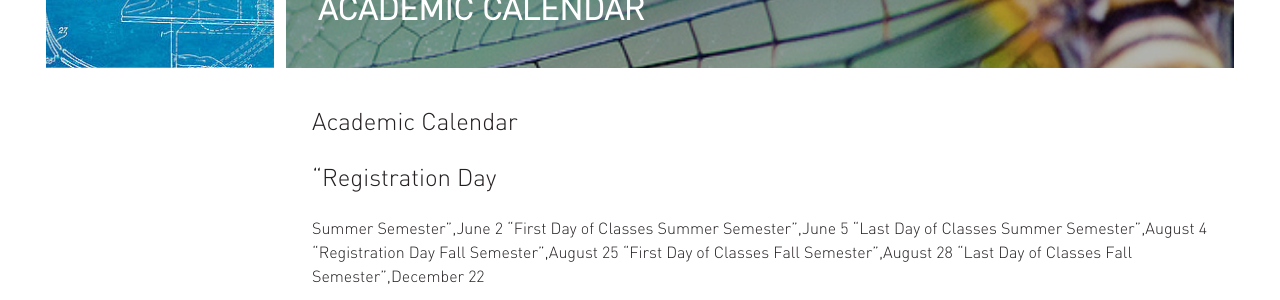
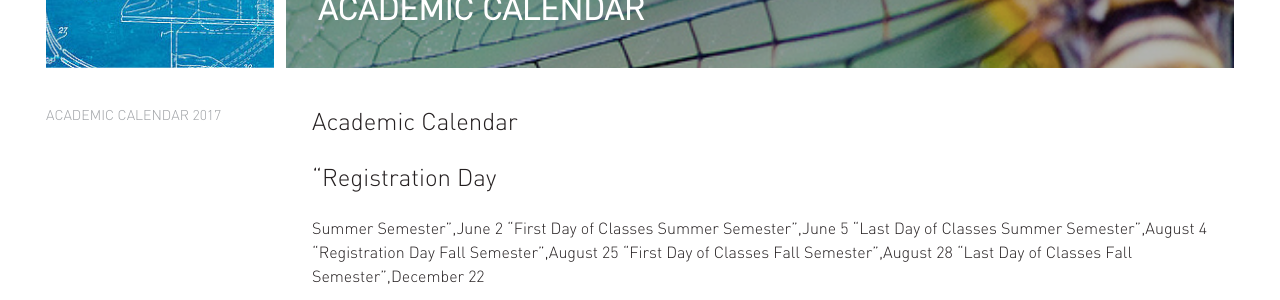
Before and after one commit to akritibhusal/MiamiCollegeofDesign, a Jekyll site: the page built from program/academic-calendar.markdown, in a window 1280 px wide. Shown: the part 366-666 px from the top of the page. Built offline with Jekyll 4.4.1, drawn with Linux system fonts in a browser that asks for light colours; nearby versions of some CDN libraries.

Commit message:
Updated Academic Calendar

```diff
--- a/program/academic-calendar.markdown
+++ b/program/academic-calendar.markdown
@@ -4,7 +4,7 @@ date: 2016-12-02 13:51:00 Z
 permalink: "/program/academic-calendar/"
 position: 0
 sidemenu:
-  academic-2017:
+  academic-2017: Academic Calendar 2017
 header_title: Academic Calendar
 ---
 
```
